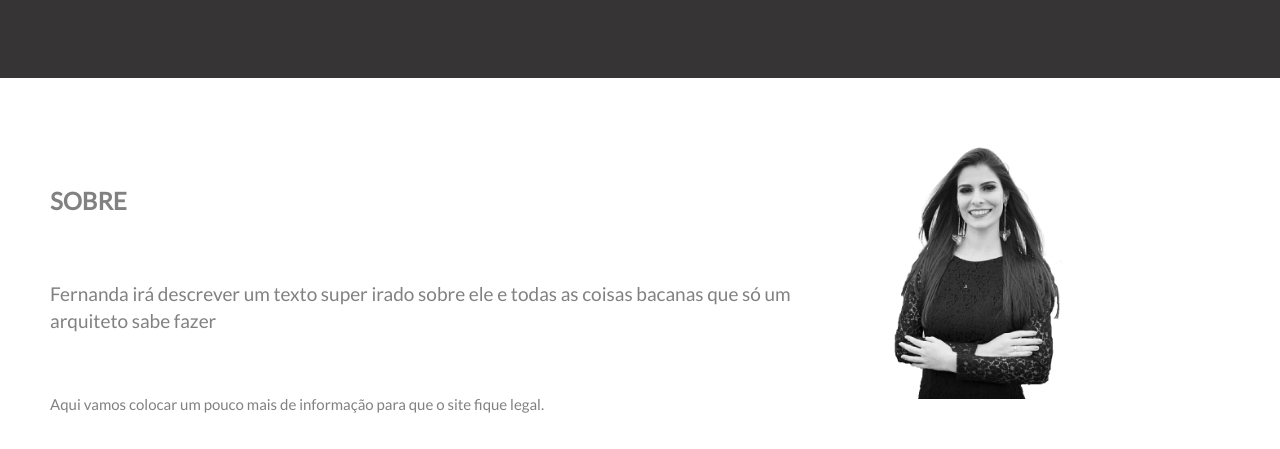
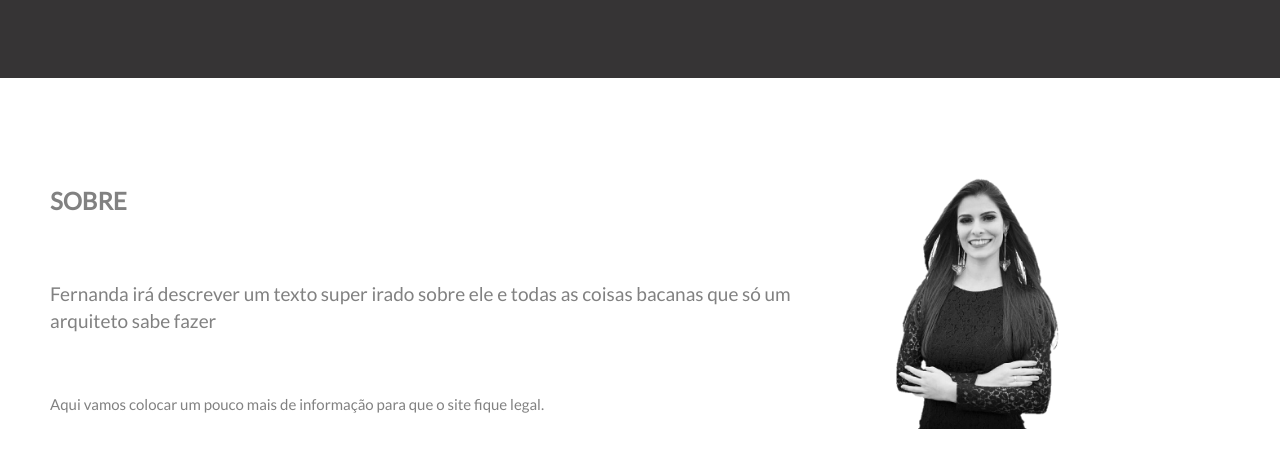
Before and after one commit to raphael-ms/siteFernanda, a plain HTML site: page index.html in a window 1280 px wide. Shown: the part 351-800 px from the top of the page. Drawn offline with nearby package versions, Linux system fonts and the light colour scheme.

Commit message:
Alterando a foto, e retirando os inline efects da tag <img>

```diff
--- a/index.html
+++ b/index.html
@@ -49,7 +49,7 @@
       <p>Aqui vamos colocar um pouco mais de informação para que o site fique legal.</p>
     </div>
     <div class="col-sm-4">
-      <img src="_img/oie_transparent%20(1).png" width="70%" style="margin-bottom: -60px; margin-top: -30px">
+      <img src="_img/fernanda.png" width="70%">
     </div>
   </div>
 </div>
```
Also changed, not shown: _img/fernanda.png (added).
